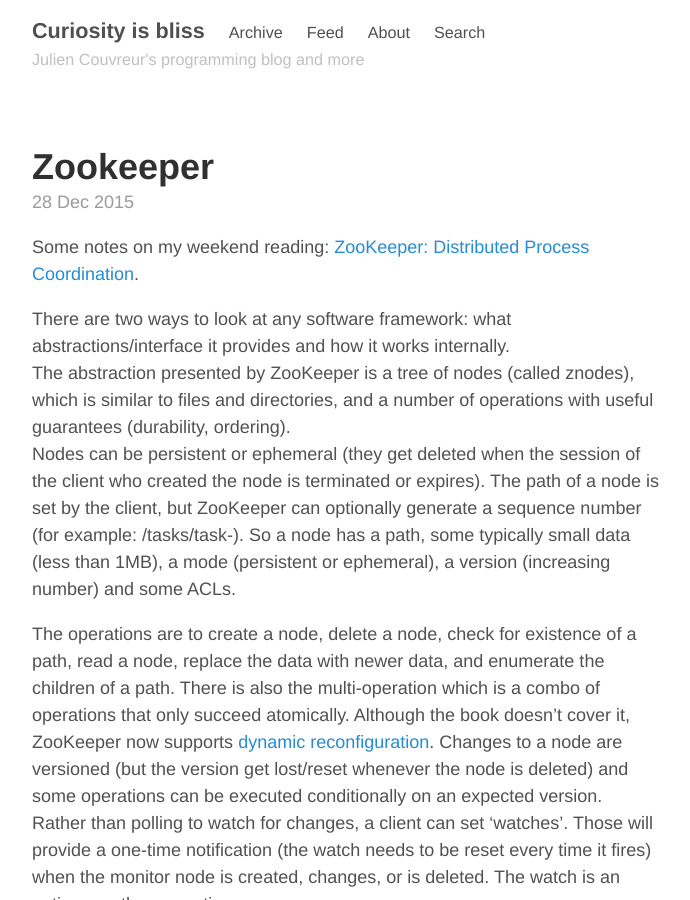
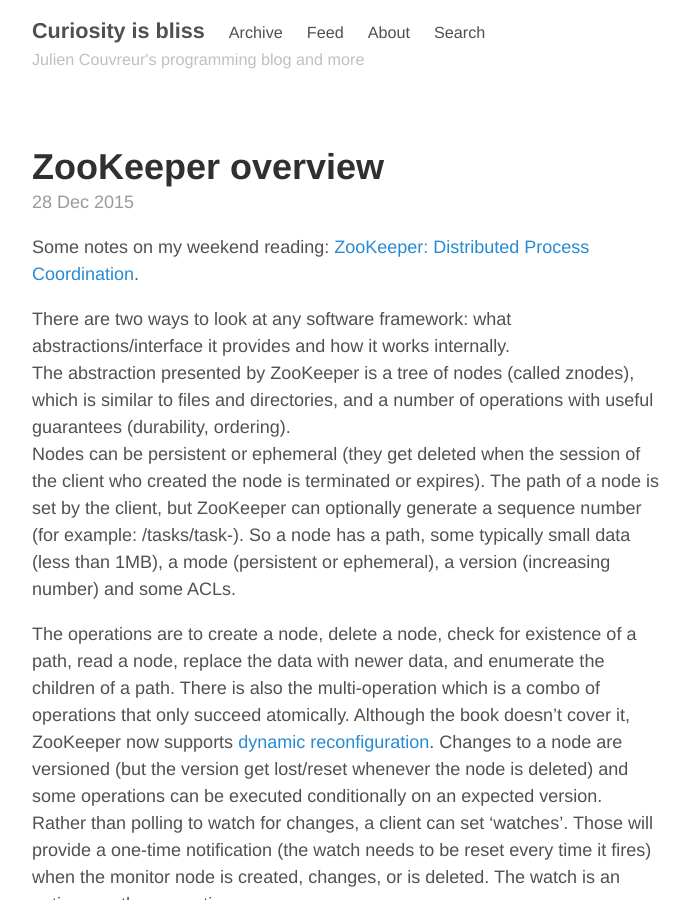
Before and after one commit to jcouv/jcouv.github.io, a Jekyll site: the page built from _posts/2015-12-28-zookeeper.md, in a window 1280 px wide and 900 px high. Shown: the whole window, without its empty margins (293-983 px from the left). Built offline with Jekyll 4.4.1, drawn with Linux system fonts in a browser that asks for light colours; comment, search, counter and statistics services are not loaded.

Commit message:
Update 2015-12-28-zookeeper.md

```diff
--- a/_posts/2015-12-28-zookeeper.md
+++ b/_posts/2015-12-28-zookeeper.md
@@ -1,5 +1,6 @@
 ---
 published: true
+title: ZooKeeper overview
 ---
 
 
```
